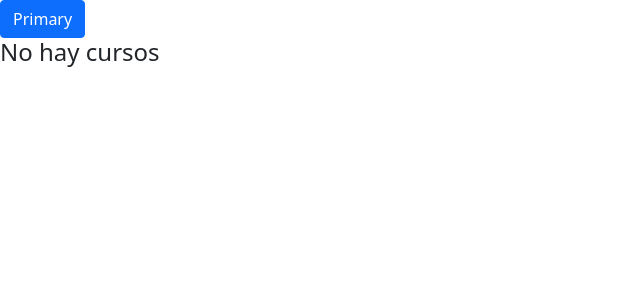
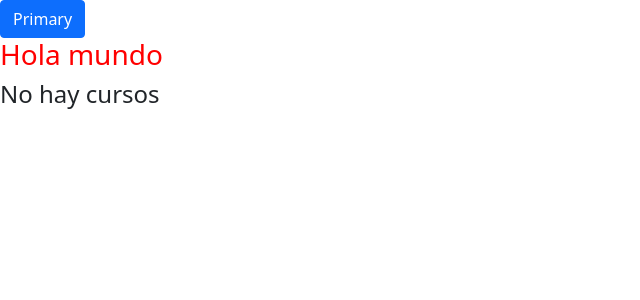
Before and after one commit to ldadev/centralscraping, a Django app: page / in a window 1280 px wide. Shown: the top 300 px of the page, without its empty margins (0-640 px from the left). Run offline with Django 3.2, Linux system fonts and the light colour scheme; data that the repository does not hold is empty.

Commit message:
modify setting

```diff
--- /dev/null
+++ b/course/static/index.css
@@ -0,0 +1 @@
+h3 {color:red}
--- a/course/templates/course/index.html
+++ b/course/templates/course/index.html
@@ -11,12 +11,15 @@
 
 	<script src="https://cdn.jsdelivr.net/npm/bootstrap@5.0.2/dist/js/bootstrap.bundle.min.js" integrity="sha384-MrcW6ZMFYlzcLA8Nl+NtUVF0sA7MsXsP1UyJoMp4YLEuNSfAP+JcXn/tWtIaxVXM" crossorigin="anonymous"></script>
 
+	<link rel="stylesheet" href="{%static 'index.css'%}">
 
 
 </head>
 <body>
 
 	<button type="button" class="btn btn-primary">Primary</button>
+
+	<h3>Hola mundo</h3>
 
 	{%if courses%}
 	{%for course in courses%}
```
